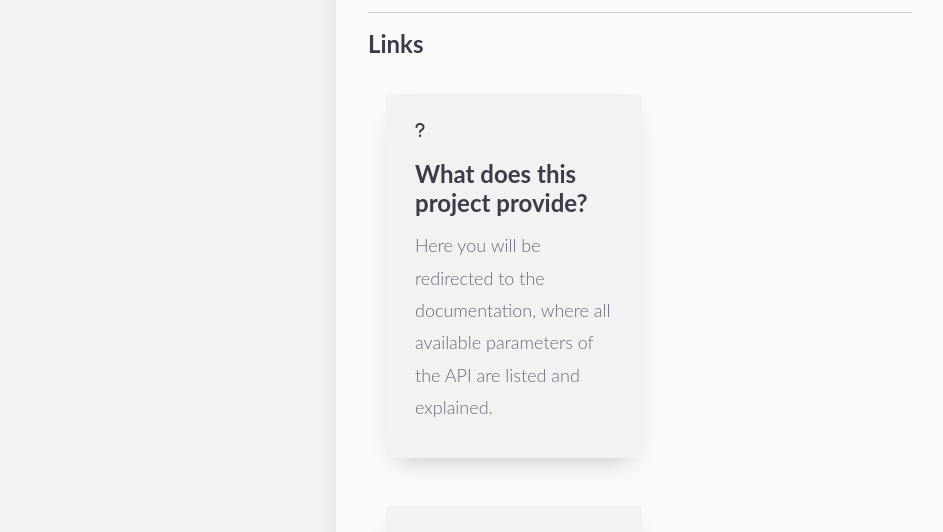
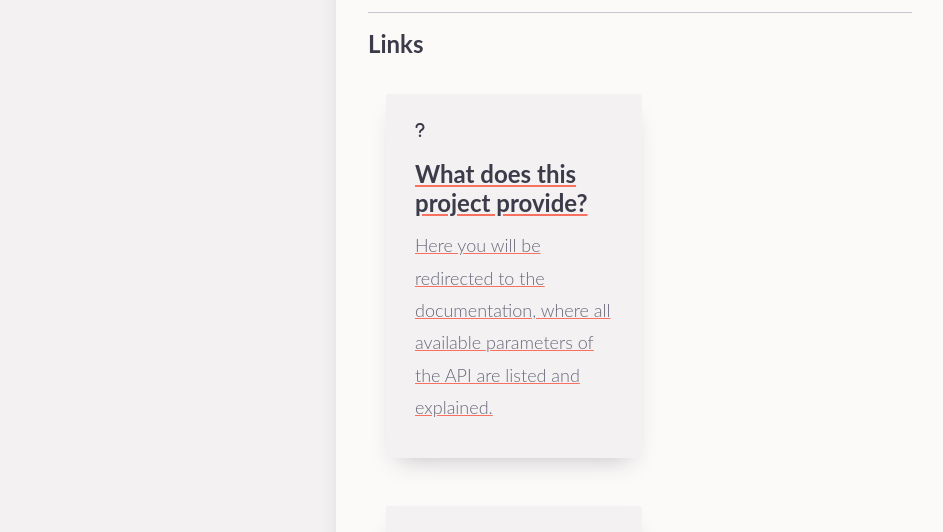
Before and after one commit to clk1006/teris, a Next.js app: page /docs in a window 1280 px wide. Shown: the part 406-938 px from the top of the page, without its empty margins (0-943 px from the left). Built offline with nearby package versions, Linux system fonts and the light colour scheme.

Commit message:
forced stylesheet in content block a

```diff
--- a/pages/docs/visualize.js
+++ b/pages/docs/visualize.js
@@ -71,6 +71,7 @@ export default function Docs() {
                         <p>As soon as you are able to get an insight in your gameID, you will be able to observe the requests visually, that are send to the server. For that, you will need to append the gameID to the originated server in your browser manually as following:</p>
                         <p className='code-field'>https://tetris-em.vercel.app?<span className='syntax parameter'>gameID</span>=<span className='syntax request'>id</span></p>
 
+                        <br/>
                         <h2>2. Host your own server to reduce latency</h2>
                         <p>In order to create your own instance of the server you have to have <a href="https://www.docker.com/"
                                target="_blank" rel="noreferrer">Docker <FontAwesomeIcon
--- a/styles/docs.css
+++ b/styles/docs.css
@@ -140,7 +140,7 @@ b {
     text-align: center;
 }
 
-.license a,.reference-box a, .info-content a {
+.license a,.reference-box a, .info-content a, .content-block a {
     color: rgb(var(--primary-color));
     text-decoration: underline;
 }
```
